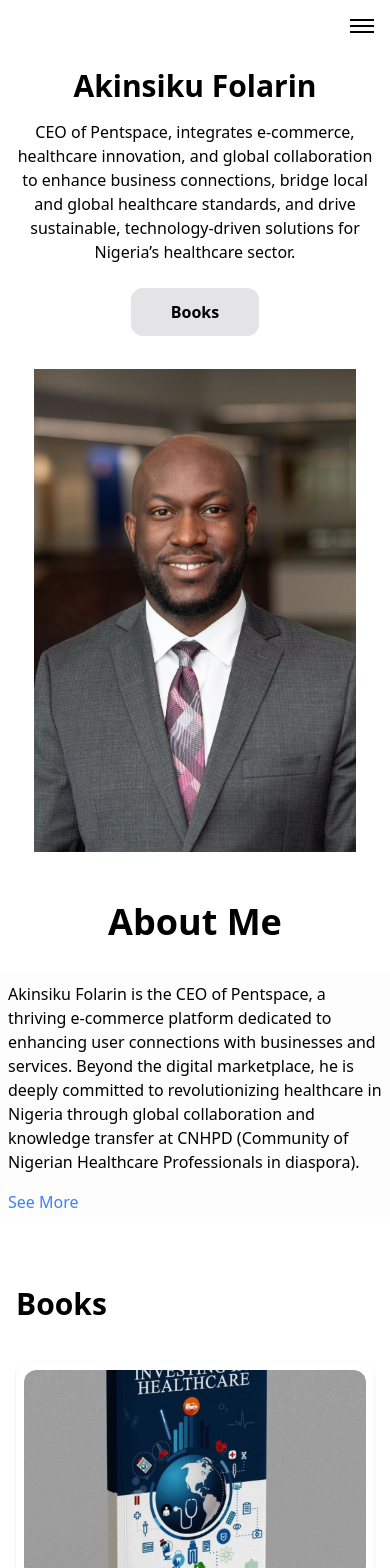
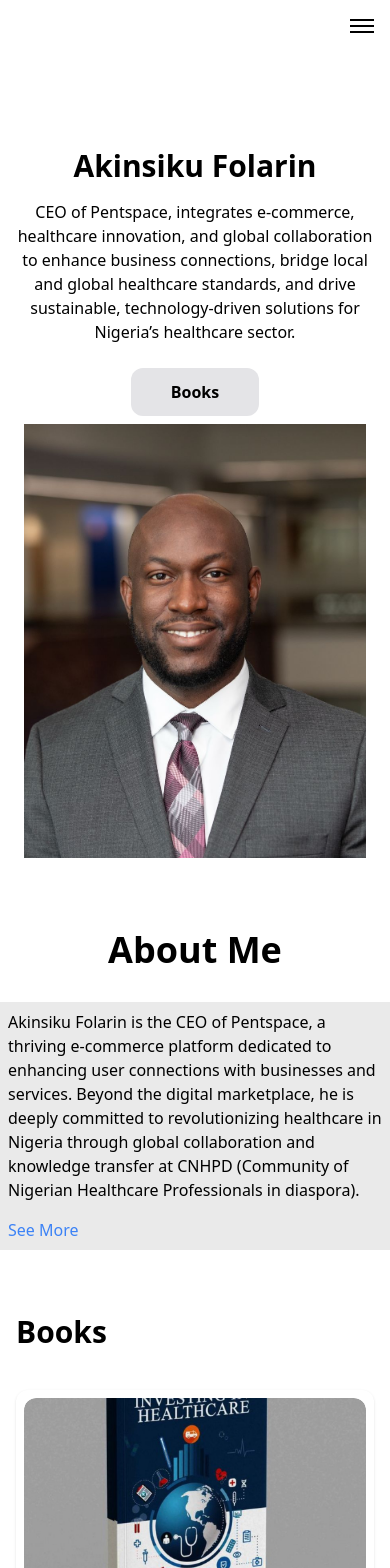
Before and after one commit to Travisken/book-portfolio, a Next.js app: page / in a window 390 px wide. Shown: the top 1568 px of the page. Built offline with nearby package versions, Linux system fonts and the light colour scheme.

Commit message:
responsive issue

```diff
--- /dev/null
+++ b/app/firebase.js
@@ -0,0 +1,17 @@
+import { initializeApp } from "firebase/app";
+import { getAnalytics } from "firebase/analytics";
+
+// Your web app's Firebase configuration
+const firebaseConfig = {
+  apiKey: process.env.REACT_APP_API_KEY,
+  authDomain: process.env.REACT_APP_AUTH_DOMAIN,
+  projectId: process.env.REACT_APP_PROJECT_ID,
+  storageBucket: process.env.REACT_APP_STORAGE_BUCKET,
+  messagingSenderId: process.env.REACT_APP_MESSAGING_SENDER_ID,
+  appId: process.env.REACT_APP_APP_ID,
+  measurementId: process.env.REACT_APP_MEASUREMENT_ID
+};
+
+// Initialize Firebase
+const app = initializeApp(firebaseConfig);
+const analytics = getAnalytics(app);
--- a/app/globals.css
+++ b/app/globals.css
@@ -11,11 +11,9 @@ section{
   display: none;
 }
 
-html {
+* {
   scroll-behavior: smooth;
-}
-body{
-  font-size: medium;
+  font-size: medium ;
 }
 
 
--- a/components/aboutSection.tsx
+++ b/components/aboutSection.tsx
@@ -11,12 +11,12 @@ export default function AboutSection() {
             exit={{ opacity: 0, y: -50 }}
             transition={{ duration: 0.5 }}
         >
-            <section id="about" className="md:w-[88%] flex-1 flex justify-center items-center flex-col mx-auto gap-8 text-center">
+            <section id="about" className="md:w-[88%] flex-1 flex justify-center items-center flex-col mx-auto mt-12 gap-8 text-center">
                 <h2 className="text-4xl font-bold">
                     About Me
                 </h2>
 
-                <div className="bg-[#00000002] md:p-4 p-2 md:rounded-xl text-left md:max-w-[88vw]">
+                <div className="bg-[#00000015] md:p-4 p-2 md:rounded-xl text-left md:max-w-[88vw]">
                     <p>
                         Akinsiku Folarin is the CEO of Pentspace, a thriving e-commerce platform dedicated to enhancing user connections with businesses and services. Beyond the digital marketplace, he is deeply committed to revolutionizing healthcare in Nigeria through global collaboration and knowledge transfer at CNHPD (Community of Nigerian Healthcare Professionals in diaspora).
                     </p>
--- a/components/heroSection.tsx
+++ b/components/heroSection.tsx
@@ -5,9 +5,9 @@ import Link from "next/link";
 const HeroSection: React.FC = () => {
     return (
         <>
-            <section className="flex relative flex-wrap text-center md:text-left md:justify-between md:p-0 p-4 md:h-[90vh] md:px-20  items-center">
-                <div className="flex flex-col md:w-[55%] gap-4 items-center md:items-start">
-                    <h3 className="md:text-5xl m-0 p-0 text-3xl md:w-[80%] font-extrabold">
+            <section className="flex mt-[5rem] relative flex-wrap text-center md:text-left md:justify-between md:p-0 p-4 md:h-[90vh] md:px-20  items-center">
+                <div className="flex flex-col md:w-[50%] gap-4 items-center md:items-start">
+                    <h3 className=" m-0 p-0 text-3xl md:w-[80%] font-extrabold">
                         Akinsiku Folarin
                     </h3>
                     <p>
@@ -20,15 +20,15 @@ const HeroSection: React.FC = () => {
                 <div style={{
                     backgroundImage: "url('/author.jpeg')",
                     backgroundRepeat: "no-repeat",
-                    backgroundSize: "90%",
+                    backgroundSize: "100%",
 
-                }} className=" h-[550px] bg-center md:bg-right w-full relative md:w-[40%] flex">
-                    <div className="absolute -z-[1] -top-14 md:grid hidden grid-cols-5  gap-4">
+                }} className=" h-[450px] bg-top md:bg-right w-full relative md:w-[35%] border-white border-8 flex">
+                    <div className="absolute -z-[1] -top-14 -left-14 md:grid hidden grid-cols-5  gap-4">
                         {[...Array(25)].map((_, i) => (
-                            <span key={i} className="w-4 h-4 bg-gray-300 rounded-full"></span>
+                            <span key={i} className="w-3 h-3 bg-gray-300 rounded-full"></span>
                         ))}
                     </div>
-                    <div className="bg-[#00000015] -z-[1] absolute -top-20 -left-6 md:flex hidden h-[30rem] aspect-square"></div>
+                    <div className="bg-[#00000015] -z-[1] absolute -top-20 -left-16 md:flex hidden h-[25rem] aspect-square"></div>
                 </div>
 
 
--- a/components/testimonialForm.tsx
+++ b/components/testimonialForm.tsx
@@ -25,7 +25,7 @@ export default function TestimonialForm() {
   return (
     <>
       <section className="md:px-20">
-        <div className="md:p-10 p-4 rounded-2xl bg-[#00000002]   flex-1">
+        <div className="md:p-10 p-4 rounded-2xl bg-[#00000015]   flex-1">
 
           <div className="flex flex-col gap-2 py-6">
             <h2 className="text-4xl font-bold">
--- a/package.json
+++ b/package.json
@@ -19,6 +19,7 @@
     "@mui/material": "^6.4.4",
     "@react-pdf-viewer/core": "^3.12.0",
     "@react-pdf-viewer/default-layout": "^3.12.0",
+    "firebase": "^11.3.1",
     "framer-motion": "^12.4.2",
     "lucide-react": "^0.475.0",
     "next": "15.1.7",
```
Also changed, not shown: 1 other file (tests, documents, lock files or other folders).
